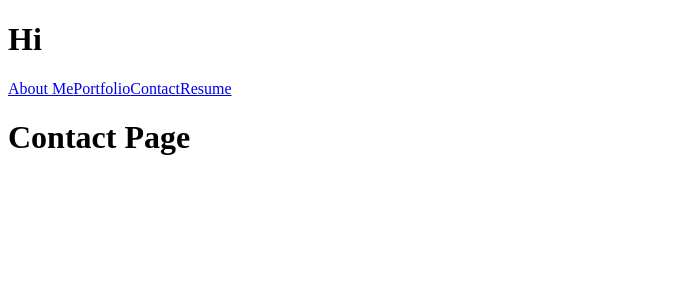
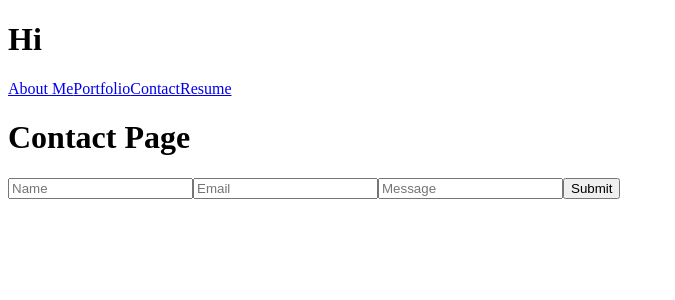
Before and after one commit to song-richard/C20-React-Portfolio, a React (Vite) app: page /contact in a window 1280 px wide. Shown: the top 300 px of the page, without its empty margins (0-675 px from the left). Built offline with nearby package versions, Linux system fonts and the light colour scheme.

Commit message:
Added contact form to Contact.jsx

```diff
--- a/src/components/header/Navbar/Contact.jsx
+++ /dev/null
@@ -1,7 +0,0 @@
-export default function Contact() {
-    return (
-        <>
-            <h1>Contact Page</h1>
-        </>
-    );
-};
--- a/src/components/header/Navbar/About.jsx
+++ b/src/components/header/Navbar/NavbarItems/About.jsx
@@ -3,5 +3,5 @@ export default function About() {
         <>
             <h1>About Page</h1>
         </>
-    )
-}
+    );
+};
--- /dev/null
+++ b/src/components/header/Navbar/NavbarItems/Contact.jsx
@@ -0,0 +1,17 @@
+import { useState } from 'react';
+
+export default function Contact() {
+    const [form, setForm] = useState('');
+
+    return (
+        <>
+            <h1>Contact Page</h1>
+            <form>
+                <input name='name' placeholder='Name'/>
+                <input name='email' placeholder='Email'/>
+                <input name='message' placeholder='Message'/>
+                <button>Submit</button>
+            </form>
+        </>
+    );
+};
```
Also changed, not shown: src/components/header/Navbar/Navbar.jsx (+4 -4 lines), src/components/header/Navbar/NavbarItems/Portfolio.jsx (renamed from src/components/header/Navbar/Portfolio.jsx), src/components/header/Navbar/NavbarItems/Resume.jsx (renamed from src/components/header/Navbar/Resume.jsx).
